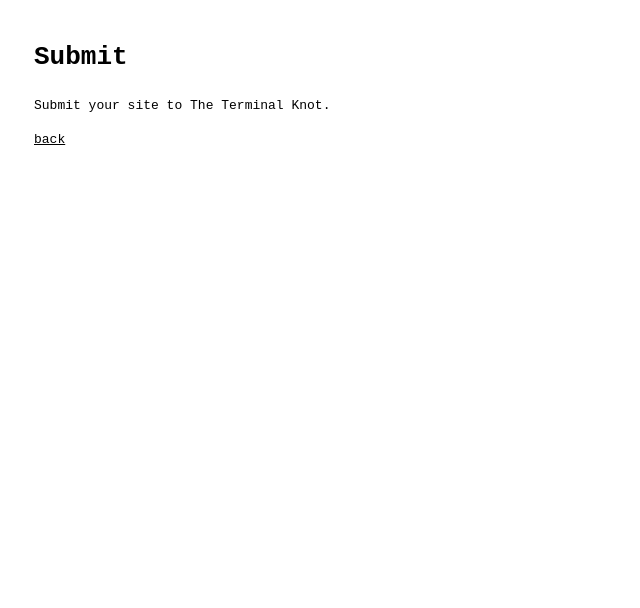
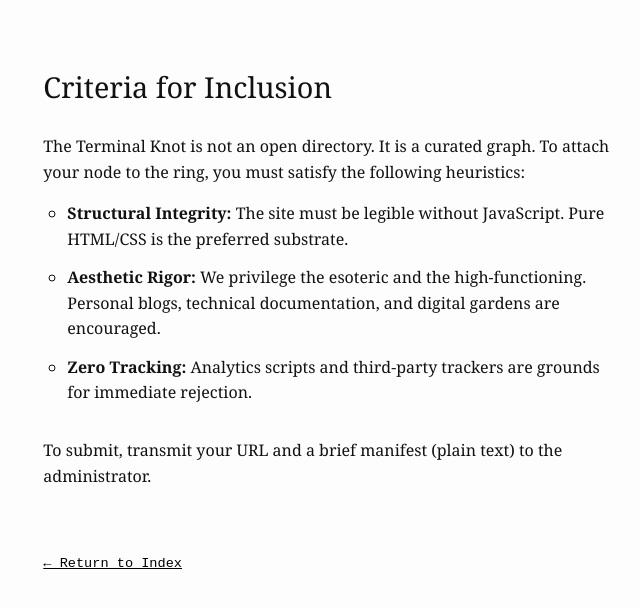
Before and after one commit to nozmo-king/ttk, a plain HTML site: page submit.html in a window 1280 px wide. Shown: the whole page, without its empty margins (306-946 px from the left). Drawn offline with Linux system fonts and the light colour scheme.

Commit message:
Revise submission page title and content
Updated the title and styling of the submission page, and added criteria for inclusion.

```diff
--- a/submit.html
+++ b/submit.html
@@ -3,23 +3,44 @@
 <head>
     <meta charset="UTF-8">
     <meta name="viewport" content="width=device-width, initial-scale=1.0">
-    <title>Submit - The Terminal Knot</title>
+    <title>Submission Criteria | TTK</title>
     <style>
         body {
-            font-family: monospace;
-            max-width: 600px;
-            margin: 0 auto;
-            padding: 20px;
+            font-family: "Georgia", serif;
+            background-color: #fdfdfd;
+            color: #111;
+            max-width: 65ch;
+            margin: 4rem auto;
+            padding: 0 1.5rem;
             line-height: 1.6;
         }
-        a {
-            color: inherit;
-        }
+        h2 { font-weight: normal; font-size: 1.8rem; margin-bottom: 1.5rem; }
+        ul { list-style-type: circle; padding-left: 1.5rem; margin-bottom: 2rem; }
+        li { margin-bottom: 0.8rem; }
+        code { font-family: "Courier New", monospace; background: #f4f4f4; padding: 2px 5px; font-size: 0.9em; }
+        .return { font-family: "Courier New", monospace; font-size: 0.85rem; margin-top: 4rem; }
+        a { color: #000; }
     </style>
 </head>
 <body>
-    <h1>Submit</h1>
-    <p>Submit your site to The Terminal Knot.</p>
-    <p><a href="index.html">back</a></p>
+
+    <h2>Criteria for Inclusion</h2>
+
+    <p>The Terminal Knot is not an open directory. It is a curated graph. To attach your node to the ring, you must satisfy the following heuristics:</p>
+
+    <ul>
+        <li><strong>Structural Integrity:</strong> The site must be legible without JavaScript. Pure HTML/CSS is the preferred substrate.</li>
+        <li><strong>Aesthetic Rigor:</strong> We privilege the esoteric and the high-functioning. Personal blogs, technical documentation, and digital gardens are encouraged.</li>
+        <li><strong>Zero Tracking:</strong> Analytics scripts and third-party trackers are grounds for immediate rejection.</li>
+    </ul>
+
+    <p>
+        To submit, transmit your URL and a brief manifest (plain text) to the administrator.
+    </p>
+
+    <div class="return">
+        <a href="index.html">&larr; Return to Index</a>
+    </div>
+
 </body>
 </html>
```
